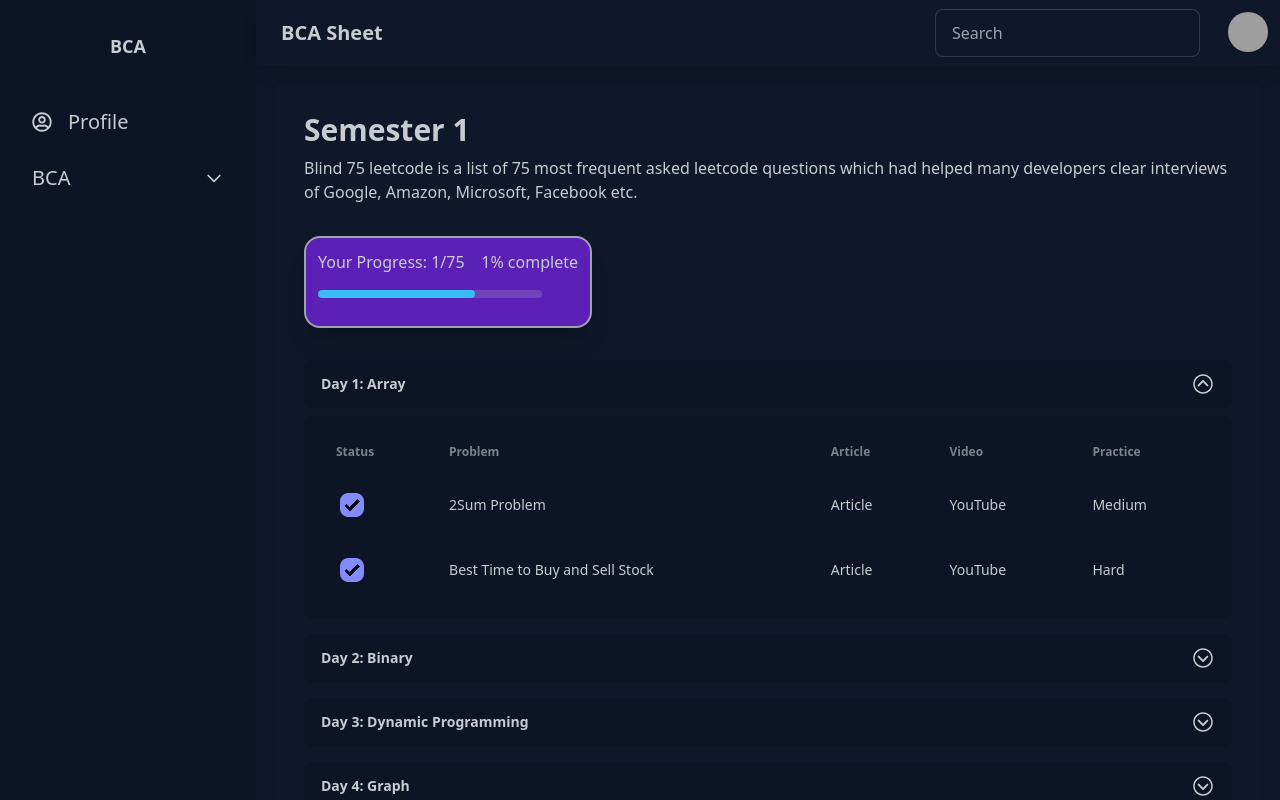
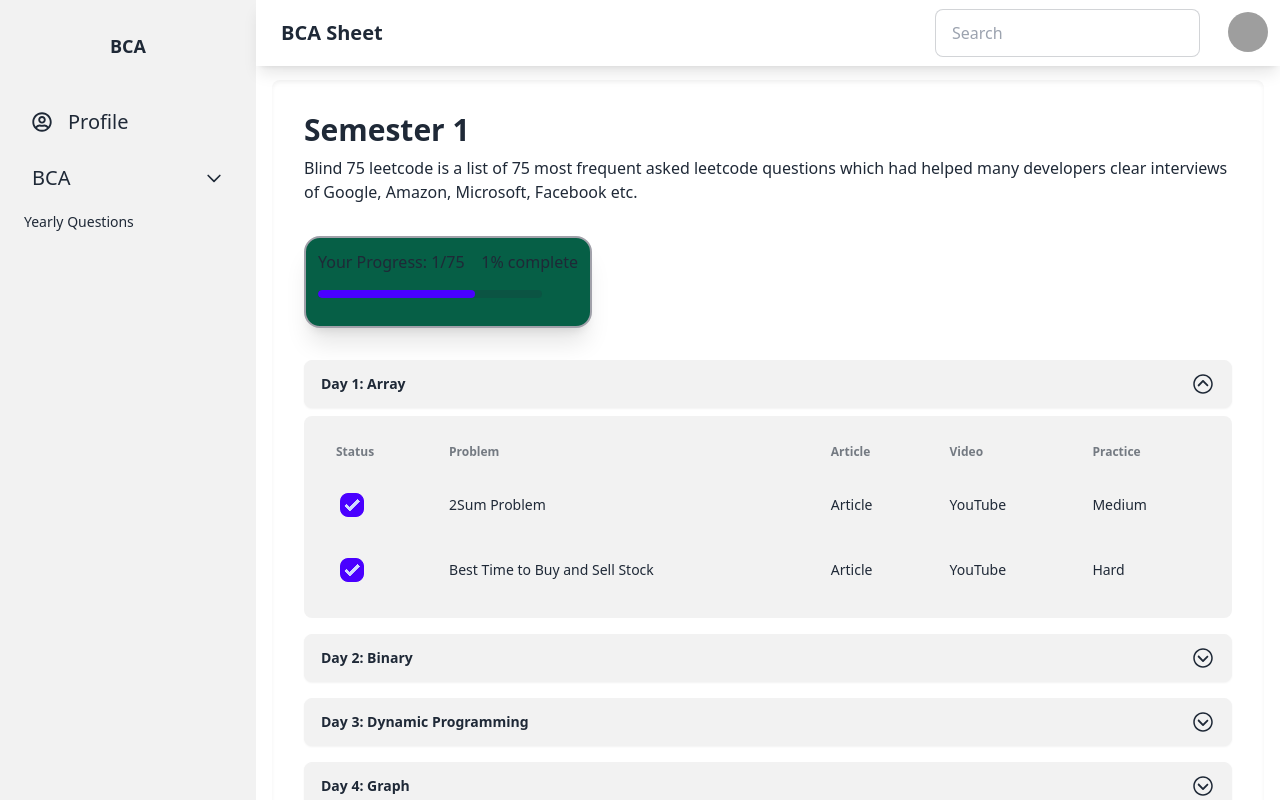
Before and after one commit to myselfsandip/Ed-Flourish, a React (Vite) app in the folder frontend/: page /bca in a window 1280 px wide. Both pictures are taken after a click on the button "Day 1: Array". Shown: the top 800 px of the page. Built offline with nearby package versions, Linux system fonts and the light colour scheme; grey boxes are pictures that could not be loaded.

Commit message:
Some Changes

```diff
--- a/frontend/src/components/MainContentSection.jsx
+++ b/frontend/src/components/MainContentSection.jsx
@@ -24,7 +24,7 @@ function MainContentSection() {
             </p>
 
             {/* Progress Box */}
-                <div className="w-72 my-8 p-3 grid grid-rows-2 grid-flow-col gap-4 bg-violet-800  shadow-xl rounded-2xl border-2 border-zinc-400">
+                <div className="w-72 my-8 p-3 grid grid-rows-2 grid-flow-col gap-4 bg-emerald-800  shadow-xl rounded-2xl border-2 border-zinc-400">
                     <div className="flex justify-between">
                         <p>Your Progress: 1/75</p>
                         <p> 1% complete</p>
@@ -61,7 +61,7 @@ function MainContentSection() {
                                                 <div className="form-control">
                                                     <label className="label cursor-pointer">
                                                         {/* <input type="checkbox" onClick={checkInputHandler}  checked={problem.status} defaultChecked className="checkbox checkbox-primary" /> */}
-                                                        <input type="checkbox" defaultChecked className="checkbox checkbox-secondary" />
+                                                        <input type="checkbox" defaultChecked className="checkbox checkbox-primary" />
                                                     </label>
                                                 </div>
                                             </td>
--- a/frontend/src/components/Sidebar.jsx
+++ b/frontend/src/components/Sidebar.jsx
@@ -57,8 +57,10 @@ export const Sidebar = () => {
                                 </a>
                             </li>
                         </ul>
+
                     )}
                 </li>
+                <li>Yearly Questions</li>
             </ul>
         </div>
     );
--- a/frontend/tailwind.config.js
+++ b/frontend/tailwind.config.js
@@ -11,6 +11,6 @@ export default {
     require('daisyui'),
   ],
   daisyui: {
-    themes: ["night"],
-  },
+    // themes: [],
+ }
 }
```
